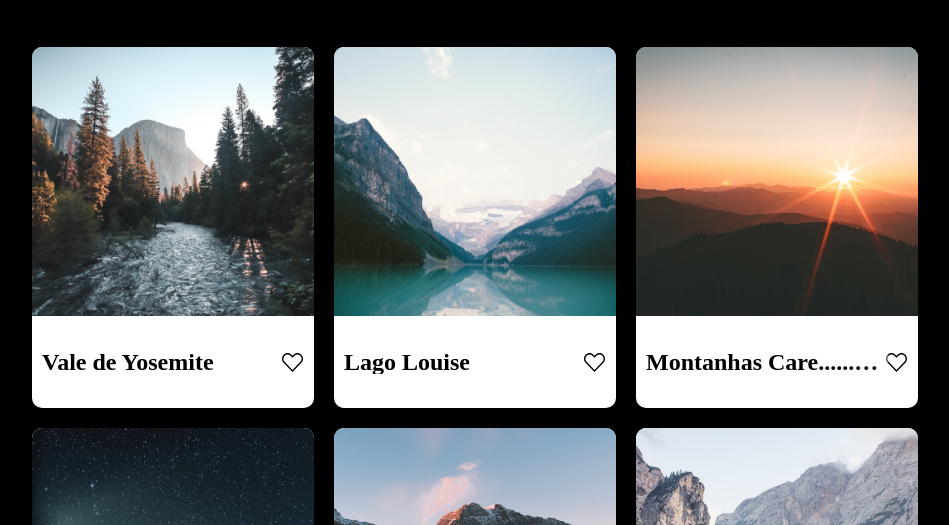
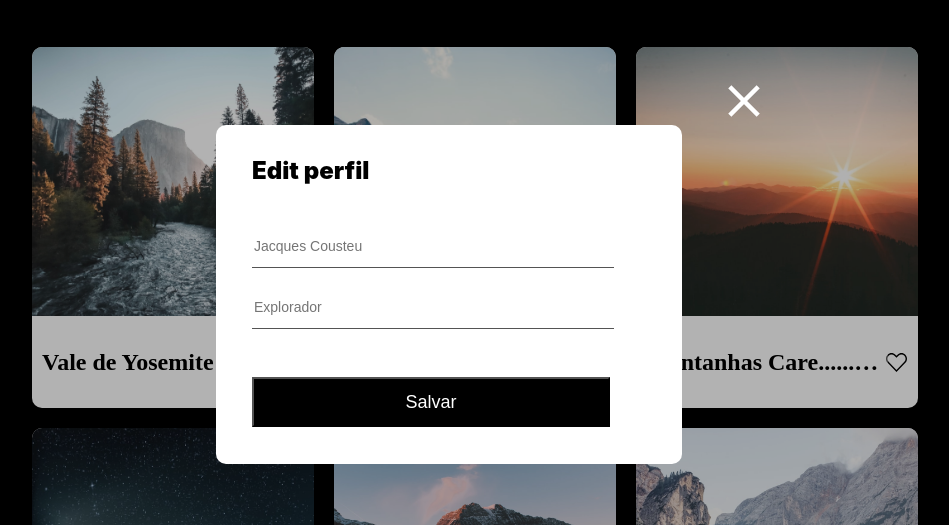
Before and after one commit to bhqn/web_project_around, a plain HTML site: page index.html in a window 1280 px wide. Both pictures are taken after a click on the button 658 px from the left and 179 px from the top of the page. Shown: the part 275-800 px from the top of the page, without its empty margins (168-1117 px from the left). Drawn offline with Linux system fonts and the light colour scheme.

Commit message:
inicio script

```diff
--- a/blocks/card.css
+++ b/blocks/card.css
@@ -18,6 +18,7 @@
 }
 
 .card__button:hover {
+  cursor: pointer;
   background-color: rgba(0, 0, 0, 0.496);
 }
 
--- /dev/null
+++ b/blocks/edit.css
@@ -0,0 +1,179 @@
+.edit {
+    position: fixed;
+    top: 0;
+    left: 0;
+    width: 100%;
+    height: 100%;
+    background-color: rgba(0, 0, 0, 0.3); /* Preto com 30% de opacidade */
+    display: none;
+    justify-content: center;
+    align-items: center;
+    z-index: 1000; /* Garante que fique acima de outros elementos */
+}
+
+.edit__card{
+    position:absolute;
+    top: 50%;
+    left: 30%;
+    background-color: white;
+    max-width: 430px;
+    width: 430px;
+    margin: 0 auto;
+    padding-top: 34px;
+    padding-bottom: 36.51px;
+    padding-left: 36px;
+    border-radius: 10px;
+}
+
+.edit__tittle{
+    color: black;
+    margin: 0 0 54px 0;
+    font-family: Inter;
+    font-weight: 900;
+    font-size: 24px;
+    line-height: 100%;
+    letter-spacing: 0;
+
+}
+
+
+.edit__form{
+    width: 100%;
+    max-width: 358px;
+    margin: 0;
+    border: none;
+
+}
+
+.form__fieldset{
+    border: none;
+    padding: 0;
+    margin: 0;
+}
+
+.form__input{
+    width: 100%;
+    border: none;
+    border-bottom: 1px solid #545454;
+    font-weight: 400;
+    font-size: 14px;
+    line-height: 100%;
+    letter-spacing: 0;
+    padding-bottom: 13.26px;
+
+}
+
+.form__input:focus{
+    outline: none;
+}
+
+
+.form__input_name{
+    margin-bottom: 29.4px ;
+}
+
+.edit__button{
+    width: 100%;
+    max-width: 358px;
+    background-color: black;
+    color: white;
+    height: 50.15px;
+    margin-top: 48px;
+    font-weight: 400;
+    font-size: 18px;
+    line-height: 100%;
+    letter-spacing: 0;
+    text-align: center;
+    cursor: pointer;
+    background-size: cover;
+
+
+
+}
+
+.edit__button_close{
+    position:absolute;
+    top: 45%;
+    left:70%;
+    display: flex;
+    justify-self: flex-end;
+    background-image: url('../images/Close.png');
+    background-repeat: no-repeat;
+    border: none;
+    background-color: #54545400;
+    width: 40px;
+    height: 40px;
+    transform: rotate(deg)
+}
+
+.edit__button_close:hover{
+    cursor: pointer;
+    opacity: 60%;
+
+}
+
+@media (max-width: 320px) {
+
+.edit {
+    position: fixed;
+    top: 0;
+    left: 0;
+    width: 100%;
+    height: 100%;
+    background-color: rgba(0, 0, 0, 0.3);
+    display: none;
+
+
+    z-index: 1000;
+    /* Remova os paddings laterais do container */
+    padding: 0;
+    margin: 0;
+    /* Garante que o container não tenha limite de largura */
+    max-width: none;
+}
+
+.edit__card {
+    background-color: white;
+    width: 100%;
+    max-width: 282px;
+    left: 0;
+    justify-content: center;
+    padding: 25px 22px;
+    box-sizing: border-box;
+
+}
+
+    .edit__tittle{
+    color: black;
+    margin: 0 0 54px 0;
+    width: 100%;
+    width: 238px;
+    font-weight: 900;
+    font-size: 24px;
+    line-height: 100%;
+    letter-spacing: 0;
+
+}
+
+    .edit__form{
+    width: 100%;
+    max-width: 238px;
+    margin: 0;
+    border: none;
+
+}
+
+.edit__button_close{
+    position: relative;
+    left: 0;
+    width: 26px;
+    height: 26px;
+    margin-bottom: 13.62px;
+    background-size: cover;
+
+}
+
+
+
+
+}
--- a/index.html
+++ b/index.html
@@ -11,6 +11,7 @@
     name="keywords"
     content="around, social-media, gallery, tripleten"
   />
+
   <link rel="stylesheet" href="./pages/index.css" />
    <link rel="shortcut icon" href="./favicon.ico" />
 
@@ -29,7 +30,7 @@
                 <h1 class="profile__name"> Jacques Cousteu</h1>
                 <p class="profile__description">Explorador</p>
                 </div>
-                <button class=" profile__button_edit"><img class="profile__button__icon" src="./images/pencil.png" alt="botão editar"></button>
+                <button class=" profile__button_edit" id="open__button_edit"><img class="profile__button__icon" src="./images/pencil.png" alt="botão editar"></button>
                 </div>
                 <button class="profile__button_add"><img class="button-add-icon" src="./images/add.png" alt="adicionar"></button>
             </section>
@@ -84,13 +85,26 @@
                 </div>
 
 
+            </section>
 
+            <section class="edit" id="editCard">
+                <button class="edit__button_close" id="buttonclose"></button>
 
+              <div class="edit__card">
+                    <h1 class="edit__tittle">Edit perfil</h1>
+                    <form class="edit__form">
+                        <fieldset class="form__fieldset">
+                        <input class= "form__input form__input_name" type="text" placeholder="Jacques Cousteu"></input>
+                        <input class= "form__input form__input_description" type="text" placeholder="Explorador"></input>
+                        </fieldset>
+                        <button class="edit__button"> Salvar</button>
+                    </form>
+                </div>
             </section>
 
         </main>
         <footer class="footer"><p class="footer__paragraph">© 2024 Around The U.S.</p></footer>
     </div>
-
+    <script src="./scripts/script.js" ></script>
 </body>
 </html>
--- a/pages/index.css
+++ b/pages/index.css
@@ -4,5 +4,6 @@
 @import url("../blocks/profile.css");
 @import url("../blocks/gallery.css");
 @import url("../blocks/card.css");
+@import url("../blocks/edit.css");
 @import url("../blocks/pages.css");
 @import url("../blocks/footer.css");
--- /dev/null
+++ b/scripts/script.js
@@ -0,0 +1,11 @@
+const openButton = document.getElementById("open__button_edit");
+const editCard = document.getElementById("editCard")
+const closeButton = document.getElementById("buttonclose");
+
+openButton.onclick = function() {
+  editCard.style.display = 'block';
+}
+
+closeButton.onclick = function(){
+    editCard.style.display='none';
+}
```
Also changed, not shown: images/Close.png (added).
